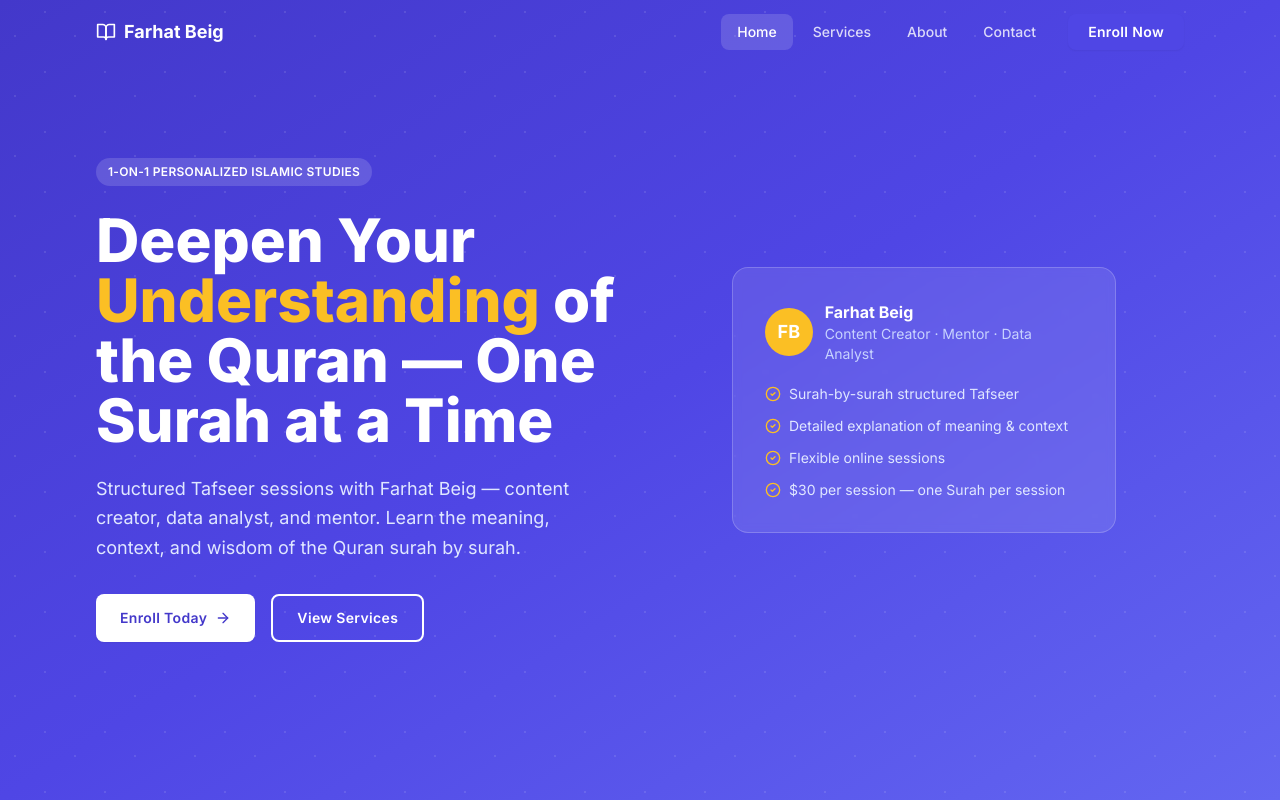
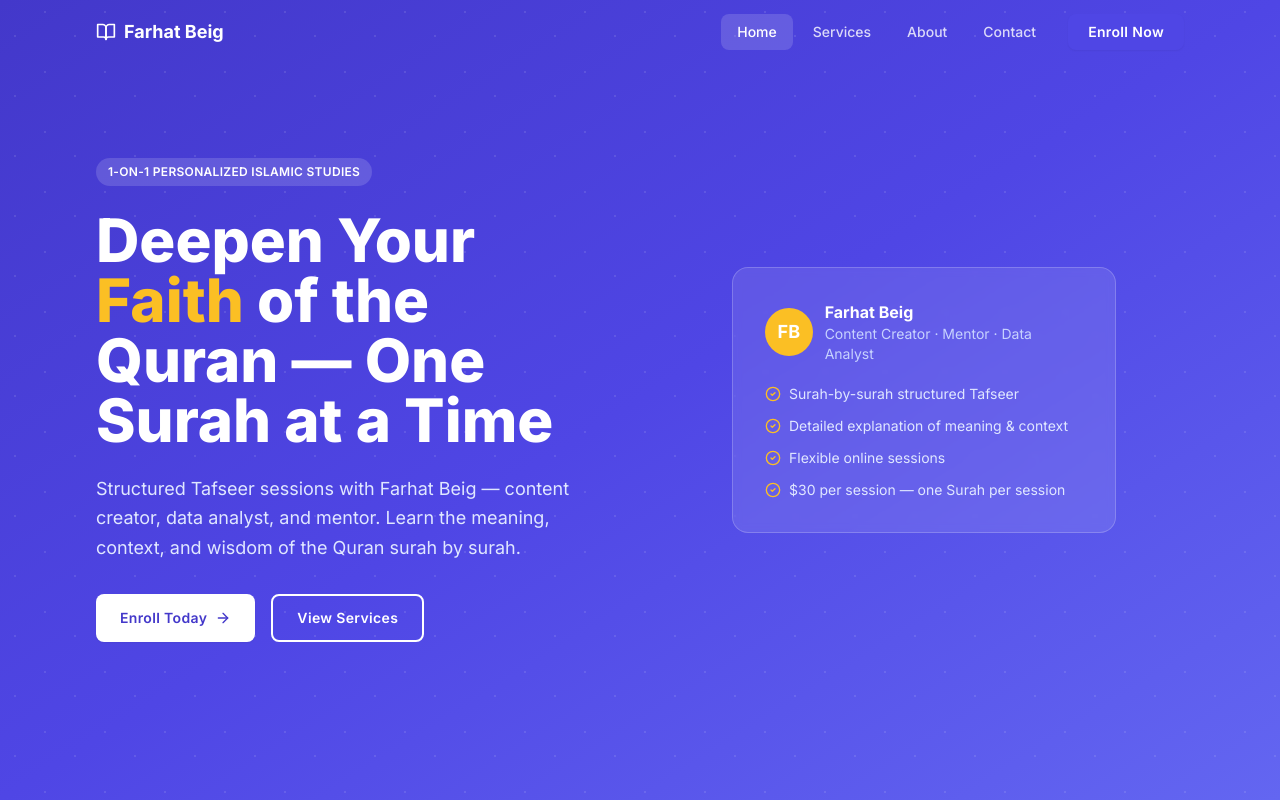
Before and after one commit to fbeig2020-cloud/tutoring-website, a React (Vite) app: page / in a window 1280 px wide. Shown: the top 800 px of the page. Built offline with nearby package versions, Linux system fonts and the light colour scheme.

Commit message:
Update headline text

```diff
--- a/src/pages/Home.jsx
+++ b/src/pages/Home.jsx
@@ -63,7 +63,7 @@ export default function Home() {
               1-on-1 Personalized Islamic Studies
             </span>
             <h1 className="text-4xl sm:text-5xl lg:text-6xl font-extrabold leading-tight mb-6">
-              Deepen Your <span className="text-accent-400">Understanding</span> of the Quran — One Surah at a Time
+              Deepen Your <span className="text-accent-400">Faith</span> of the Quran — One Surah at a Time
             </h1>
             <p className="text-lg text-indigo-100 leading-relaxed mb-8 max-w-lg">
               Structured Tafseer sessions with Farhat Beig — content creator, data analyst, and mentor. Learn the meaning, context, and wisdom of the Quran surah by surah.
```
